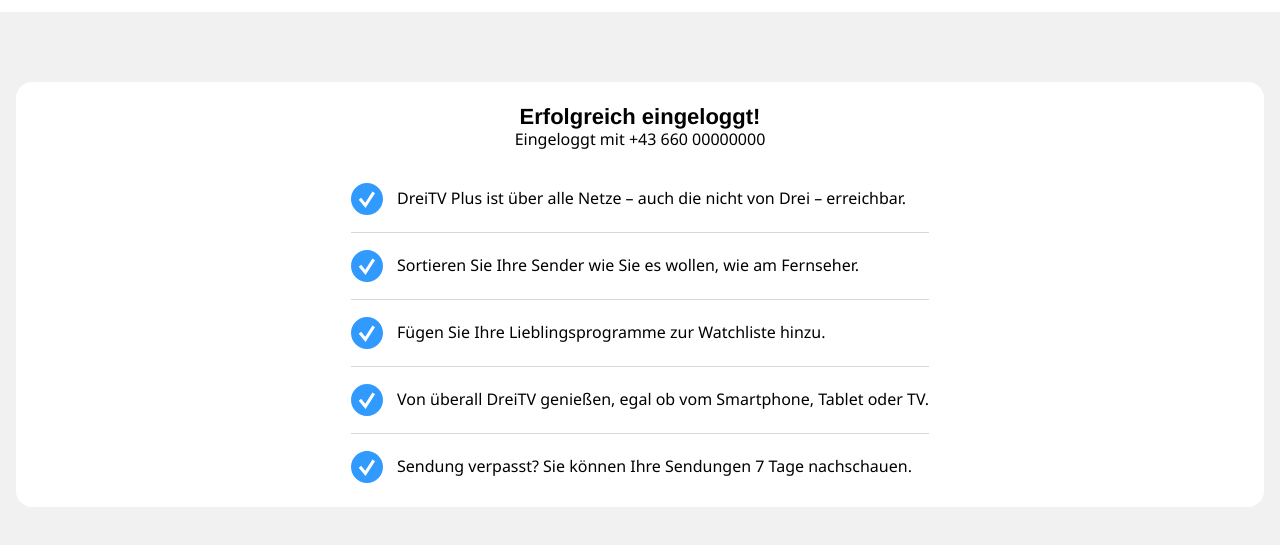
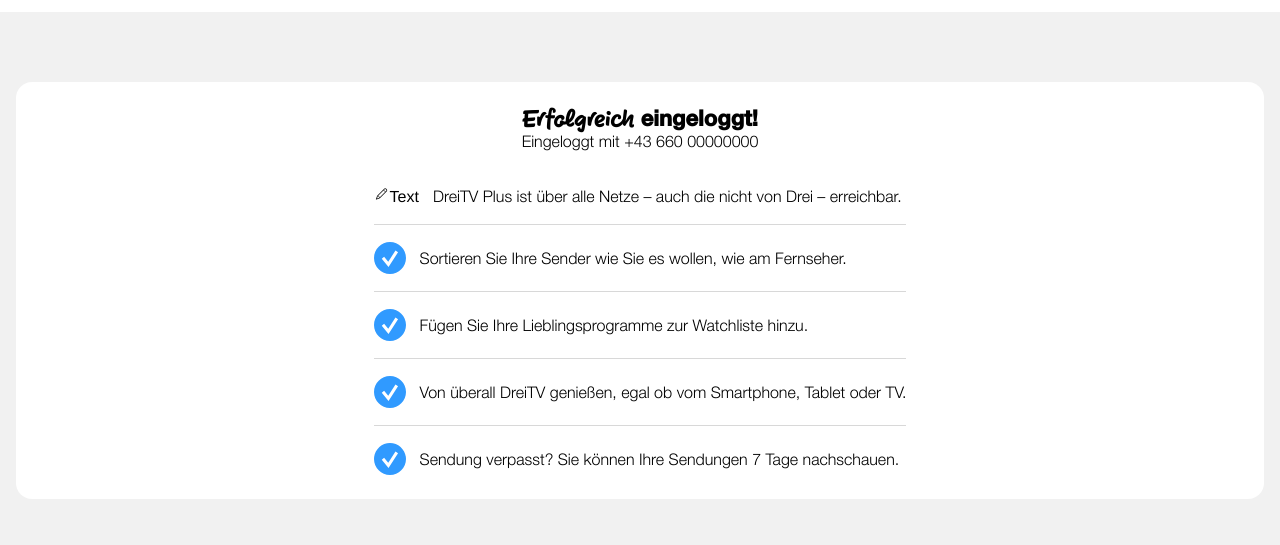
Before and after one commit to xen404/3tv-easy-login-screens, a website: page loginSuccessPage.html in a window 1280 px wide. Shown: the part 53-598 px from the top of the page. Drawn offline with Linux system fonts and the light colour scheme; a web font is replaced by a local one.

Commit message:
Fix icons and font styles Copy fonts from node_modules to the root

```diff
--- a/index.scss
+++ b/index.scss
@@ -1,6 +1,6 @@
+@import "./node_modules/@groot/falbala/src/core/scss/fonts";
 @import "./node_modules/@groot/falbala/src/core/scss/button";
 @import "./node_modules/@groot/falbala/src/core/scss/typography";
-@import "./node_modules/@groot/falbala/src/core/scss/dreiicons";
 @import "./styles/header";
 @import "./styles/main";
 @import "./styles/variables";
--- a/loginSuccessPage.html
+++ b/loginSuccessPage.html
@@ -31,11 +31,11 @@
     <main id="main">
 
     <section class="content">
-            <h2 class="content-title">Erfolgreich eingeloggt!</h2>
+            <h2 class="content-title"><span class="text--script">Erfolgreich</span> eingeloggt!</h2>
             <p class="secondary-text">Eingeloggt mit +43 660 00000000</p>
             <ul>
                 <li class="list-item-feature">
-                    <img src="assets/icons/resolved_icon.svg" />
+                    <div class="icon icon-edit">Text</div>
                     <p>DreiTV Plus ist über alle Netze – auch die nicht von Drei – erreichbar.</p>
                 </li>
                 <li class="list-item-feature">
```
Also changed, not shown: fonts/DreiScript-Bold.ttf (added), fonts/DreiScript-Bold.woff (added), fonts/DreiScript-Bold.woff2 (added), fonts/HelveticaNeueLTW04-45Light.ttf (added), fonts/HelveticaNeueLTW04-45Light.woff (added), fonts/HelveticaNeueLTW04-45Light.woff2 (added), fonts/drei/drei-2020.svg (added), fonts/drei/drei-2020.ttf (added), fonts/drei/drei-2020.woff (added), fonts/drei/drei-2020.woff2 (added), fonts/helvetica-neue-bold.ttf (added), fonts/helvetica-neue-bold.woff (added), fonts/helvetica-neue-bold.woff2 (added), index.css.
